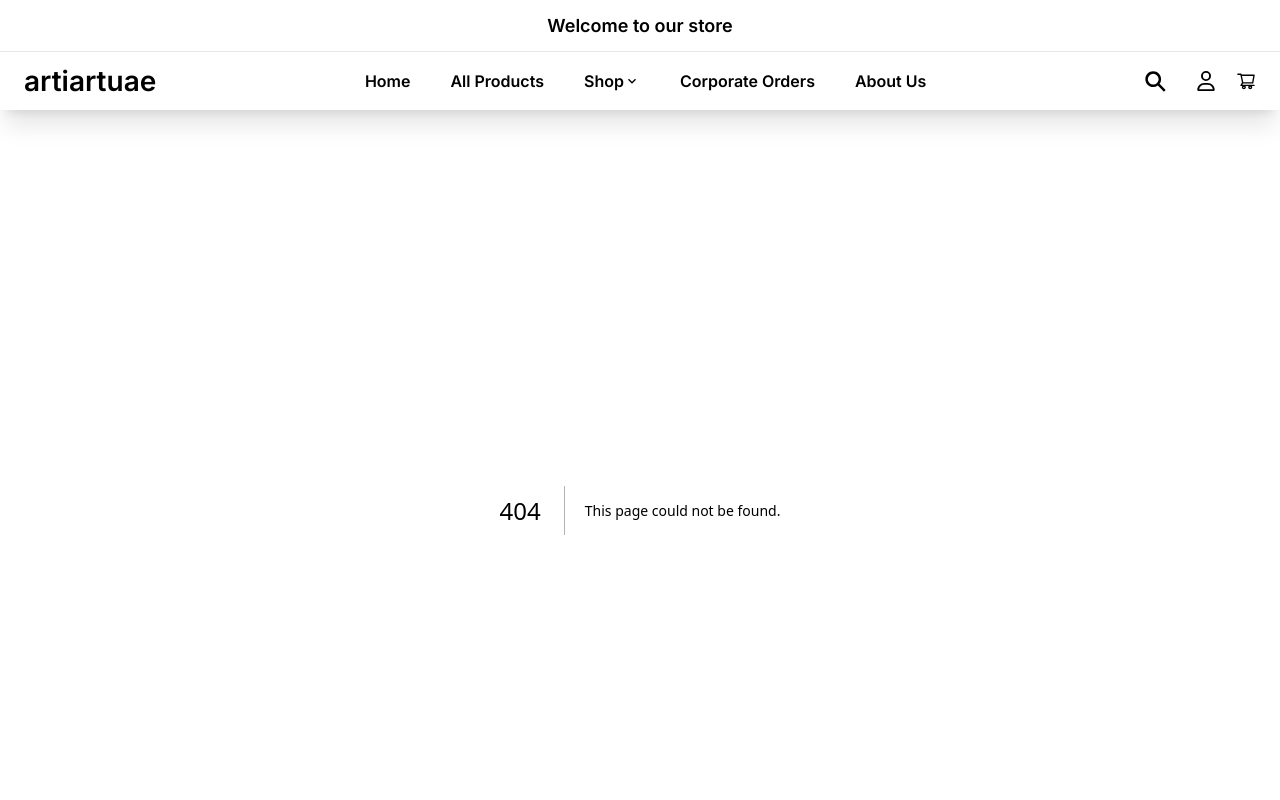
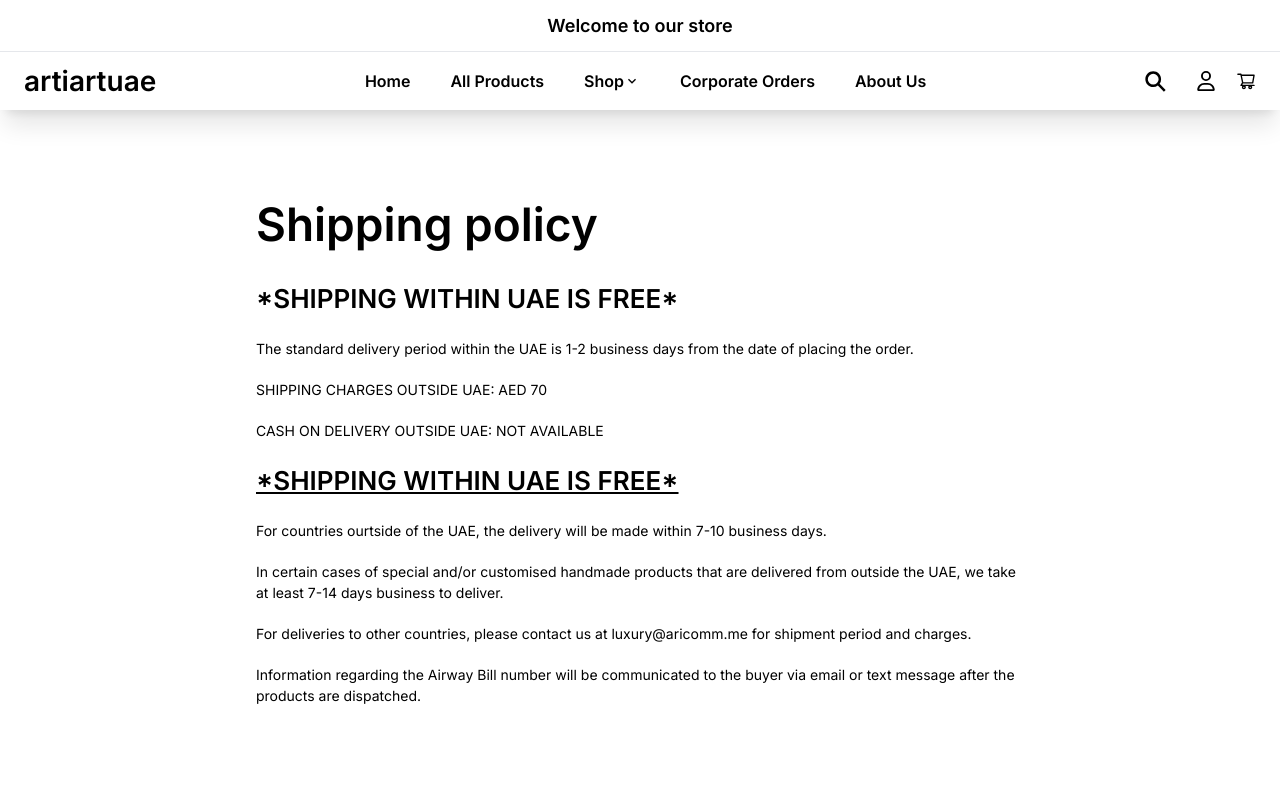
Before and after one commit to tsukipond8531/artiart-frontend, a Next.js app: page /policy in a window 1280 px wide. Before the commit this address had no page. Shown: the top 800 px of the page. Built offline with nearby package versions, Linux system fonts and the light colour scheme.

Commit message:
policy&order page add

```diff
--- a/src/app/about/page.tsx
+++ b/src/app/about/page.tsx
@@ -1,5 +1,5 @@
 import Container from 'components/Common/Container'
-import { HeadingH3, HeadingH6 } from 'components/Common/Heading'
+import { HeadingH2, HeadingH3, HeadingH6 } from 'components/Common/Heading'
 import { Para14 } from 'components/Common/Paragraph'
 import React from 'react'
 
@@ -9,9 +9,21 @@ const AboutUs = () => {
     <>
         <Container className='mt-10 md:mt-20'>
         <div className='max-w-screen-md mx-auto space-y-5 '>
-            <HeadingH3 className='' title={"About Us"}/>
+            <HeadingH2 className='' title={"About Us"}/>
             <HeadingH6 title={"WHAT IS ARTIART?"}/>
             <Para14 title={"Originated in Taiwan, ARTIART, is a research and design company which integrates the two to create and manufacture High Quality & High Precision products. With comfortable philosophy as its theme, ARTIART believes in designing & creating elegant high quality lifestyle products."}/>
+            <Para14 title={"Our Products encompass all aspects of elegance & quality that define Comfort & Utility."}/>
+            <Para14 title={"Artiart’s Suction grip technology is one such revolution. Now you don’t have to worry about your drink spilling on your workstation or your phone or Laptop. Artiart’s Suction grip technology drink ware is specially designed to carry drinks with superior temperature retention and without worry & hassle of spillage occurrence. The suction grip holds the drink ware firmly on the flat surface, when pushed or hit accidently, but lifts up straight very easily."}/>
+            <Para14 title={"rtiart is constantly engaged in researching and designing products of utility which can ease your life and yet are beautiful."}/>
+            <Para14 title={"Artiart’s presence & acceptance of products in 65 countries is a proof of quality and functionality it delivers. Artiart’s designs have been recognised & awarded with one of the world’s most celebrated design award- IF DESIGN AWARD 2020, which itself is a symbol of design excellence around the world."}/>
+            <HeadingH6 title={"WHAT WE OFFER?"}/>
+            <Para14 className='underline' title={"Custom Made Corporate Gifts:"}/>
+            <Para14 title={"ARTIART is an expression of Premium Quality & Precision that any organization can use as a medium to convey their conviction in their ideology of valuing efforts of their employees."}/>
+            <Para14 title={"We also provide custom made Corporate Gifts through which employees can sustain organisations values & beliefs forever."}/>
+            <Para14 className='underline' title={"Joint Development for New Products:"}/>
+            <Para14 title={"ARTIART offers its vast resource of designs and utilities in Home, Kitchen, Office & Travel which can ease one’s life, for OEM, ODM & private label services. ARTIART provides services to all companies (offline or online) who have vast distribution network and strong customer base. We facilitate complete design and branding solution, be it for your merchandise store, your coffee chain, your retail stores or supermarkets"}/>
+            <Para14 className='underline' title={"Joint Marketing for ARTIART Products:"}/>
+            <Para14 title={"For the company which is having strong customer traffic in the internet channel, Artiart can collaborate and tailor-made joint promotion and marketing program for our products in their channel by adding a flair of Quality in Comfort."}/>
         </div>
         </Container>
     </>
--- /dev/null
+++ b/src/app/corporate/page.tsx
@@ -0,0 +1,20 @@
+import Container from 'components/Common/Container'
+import { HeadingH2 } from 'components/Common/Heading'
+import { Para14 } from 'components/Common/Paragraph'
+import React from 'react'
+
+const Corporate = () => {
+  return (
+    <>
+         <Container className='mt-10 md:mt-20'>
+        <div className='max-w-screen-md mx-auto space-y-5 '>
+            <HeadingH2 className='' title={"Customized Corporate Orders"}/>
+            <Para14 title={"Grow your brand awareness with custom bottles with your company brand!"}/>
+            <Para14 title={"Contact us on luxury@aricomm.me "}/>
+       </div>
+        </Container>
+    </>
+  )
+}
+
+export default Corporate
--- /dev/null
+++ b/src/app/policy/page.tsx
@@ -0,0 +1,29 @@
+import Container from 'components/Common/Container'
+import { HeadingH2, HeadingH3, HeadingH5 } from 'components/Common/Heading'
+import { Para14 } from 'components/Common/Paragraph'
+import React from 'react'
+
+const Policy = () => {
+  return (
+    <>
+         <Container className='mt-10 md:mt-20'>
+        <div className='max-w-screen-md mx-auto space-y-5 '>
+            <HeadingH2 className='' title={"Shipping policy"}/>
+            <HeadingH5 title={"*SHIPPING WITHIN UAE IS FREE*"}/>
+            <Para14 title={"The standard delivery period within the UAE is 1-2 business days from the date of placing the order."}/>
+            <Para14 title={"SHIPPING CHARGES OUTSIDE UAE: AED 70 "}/>
+            <Para14 title={"CASH ON DELIVERY OUTSIDE UAE: NOT AVAILABLE "}/>
+            <HeadingH5 className='underline' title={"*SHIPPING WITHIN UAE IS FREE*"}/>
+            <Para14 title={"For countries ourtside of the UAE, the delivery will be made within 7-10 business days. "}/>
+            <Para14 title={"In certain cases of special and/or customised handmade products that are delivered from outside the UAE, we take at least 7-14 days business to deliver. "}/>
+            <Para14 title={"For deliveries to other countries, please contact us at luxury@aricomm.me for shipment period and charges."}/>
+            <Para14 title={"Information regarding the Airway Bill number will be communicated to the buyer via email or text message after the products are dispatched."}/>
+
+
+       </div>
+        </Container>
+    </>
+  )
+}
+
+export default Policy
--- a/src/components/Common/NavLink/Navlink.tsx
+++ b/src/components/Common/NavLink/Navlink.tsx
@@ -56,7 +56,7 @@ const Navlink = ({ onDropdownClose }) => {
           ]}
         />
 
-      <Link className='font-semibold' href="/" onClick={handleClose}>
+      <Link className='font-semibold' href="/corporate" onClick={handleClose}>
         Corporate Orders
       </Link>
       <Link className='font-semibold' href="/about" onClick={handleClose} >
```
